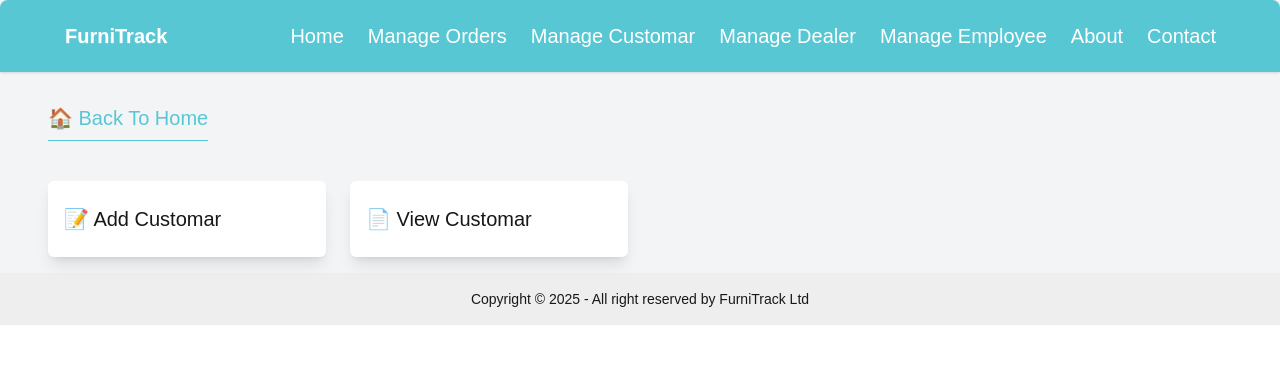
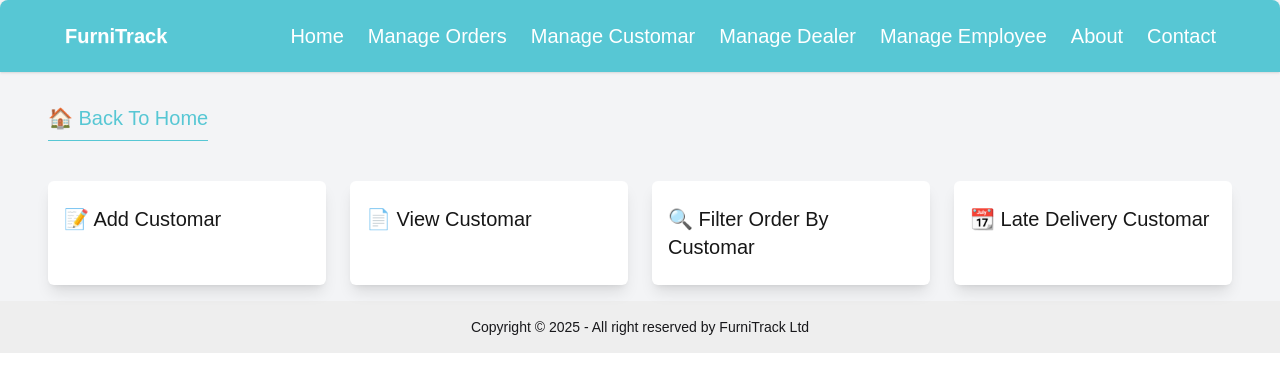
Before and after one commit to 0rakib0/furni-track-frontend, a Next.js app: page /customar-management in a window 1280 px wide. Shown: the top 392 px of the page. Built offline with nearby package versions, Linux system fonts and the light colour scheme.

Commit message:
add customar management system features

```diff
--- a/src/app/(customar)/customar-management/page.jsx
+++ b/src/app/(customar)/customar-management/page.jsx
@@ -8,6 +8,8 @@ function CustomarManagement() {
     const customarRout = [
         { name: '📝 Add Customar', path: '/add-customar', id: '1' },
         { name: '📄 View Customar', path: '/view-customar', id: '2' },
+        { name: '🔍 Filter Order By Customar', path: '/view-customar', id: '3' },
+        { name: '📆 Late Delivery Customar', path: '/view-customar', id: '4' },
     ]
 
     return (
--- a/src/app/(orders)/filter-orders/page.jsx
+++ b/src/app/(orders)/filter-orders/page.jsx
@@ -4,10 +4,10 @@ import OrderWappers from "../OrderWappers";
 import PageTitle from "@/components/PageTitle/PageTitle";
 import { useRouter } from "next/navigation";
 
-export default function OrderFilterClient({ orders }) {
+export default function OrderFilterClient() {
   const [startDate, setStartDate] = useState("");
   const [endDate, setEndDate] = useState("");
-  const [filteredOrders, setFilteredOrders] = useState(orders);
+  const [filteredOrders, setFilteredOrders] = useState('');
   const [error, setError] = useState(null)
   const [loading, setLoading] = useState(false)
 
@@ -42,6 +42,8 @@ export default function OrderFilterClient({ orders }) {
     setEndDate("");
     setFilteredOrders(null)
   };
+
+  console.log(filteredOrders)
 
   return (
     <div className="bg-white shadow-md rounded-xl p-6 mb-6">
```
